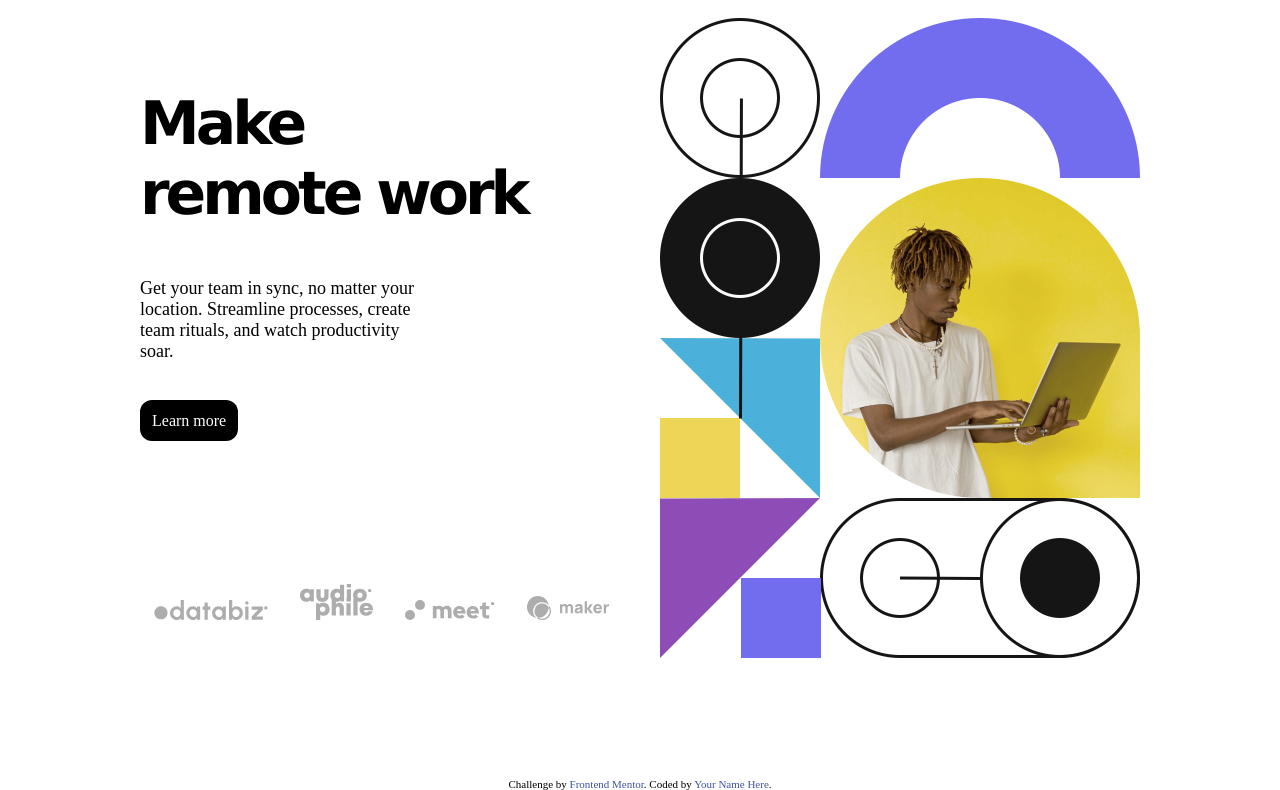
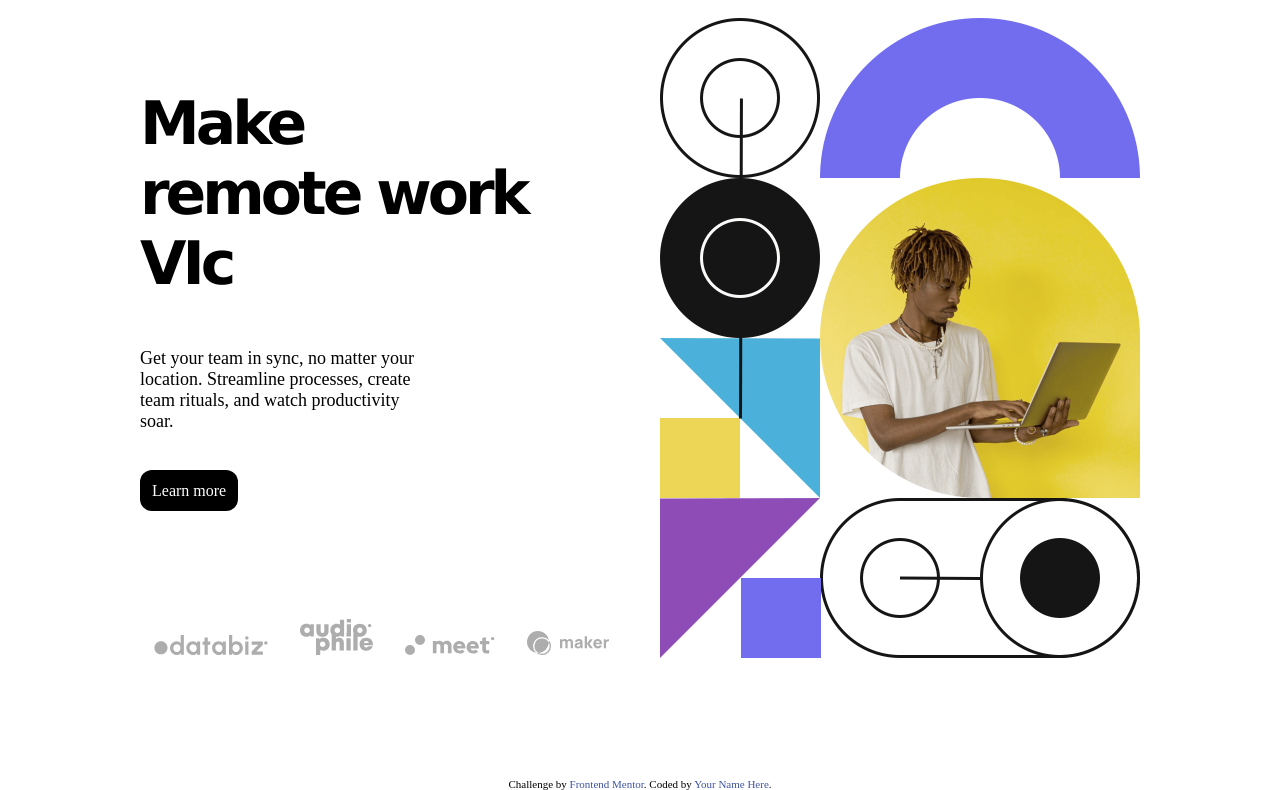
Before and after one commit to Vctcode/landing-page-remote, a plain HTML site: page index.html in a window 1280 px wide. Shown: the part 72-862 px from the top of the page. Drawn offline with Linux system fonts and the light colour scheme.

Commit message:
Testing live view

```diff
--- a/index.html
+++ b/index.html
@@ -53,7 +53,7 @@
 
   <main>
     <div class="hero-text">
-      <h1>Make <span class="break">remote work</span></h1>
+      <h1>Make <span class="break">remote work VIc</span></h1>
 
       <p>
         Get your team in sync, no matter your location. Streamline processes,
```
